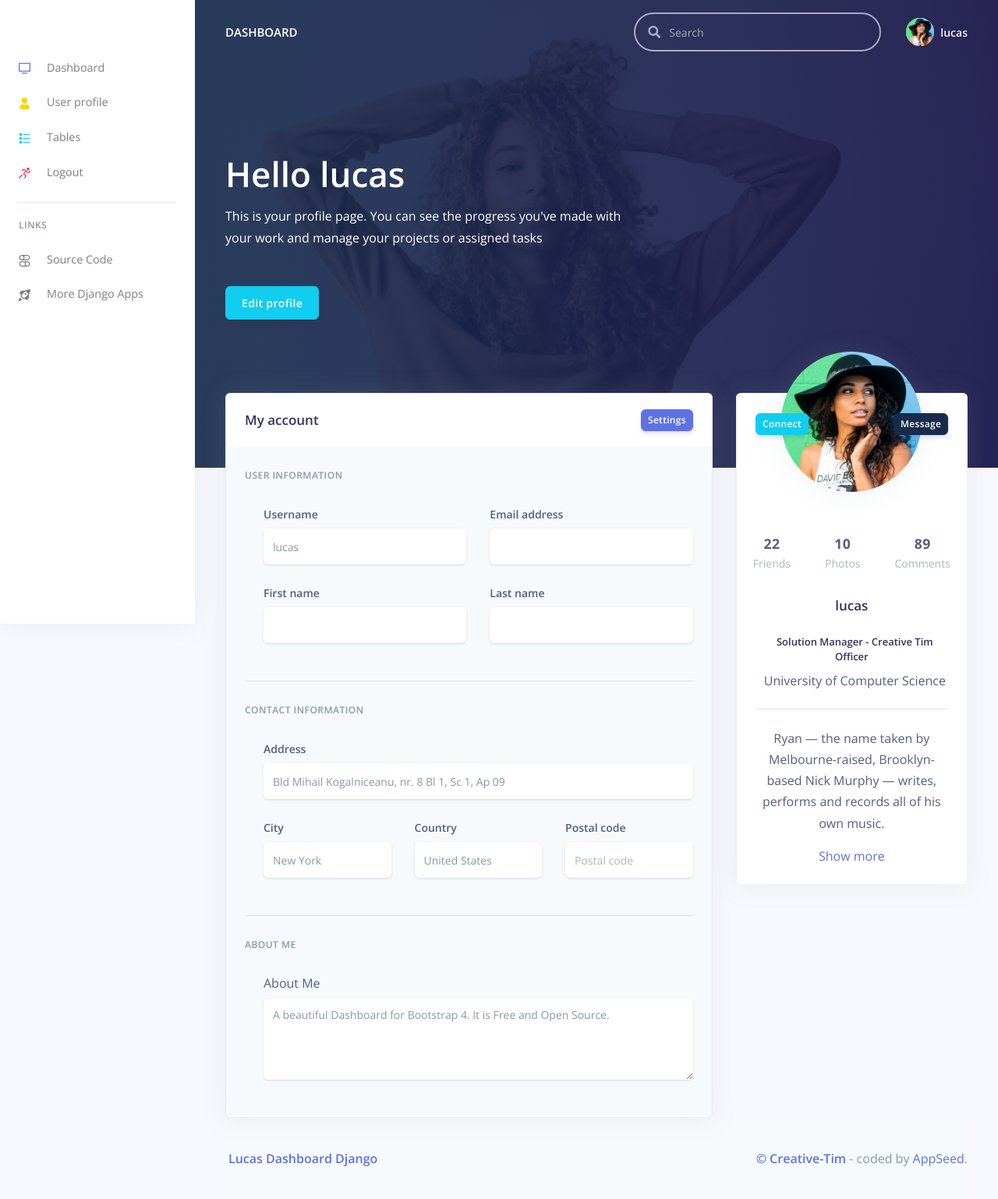
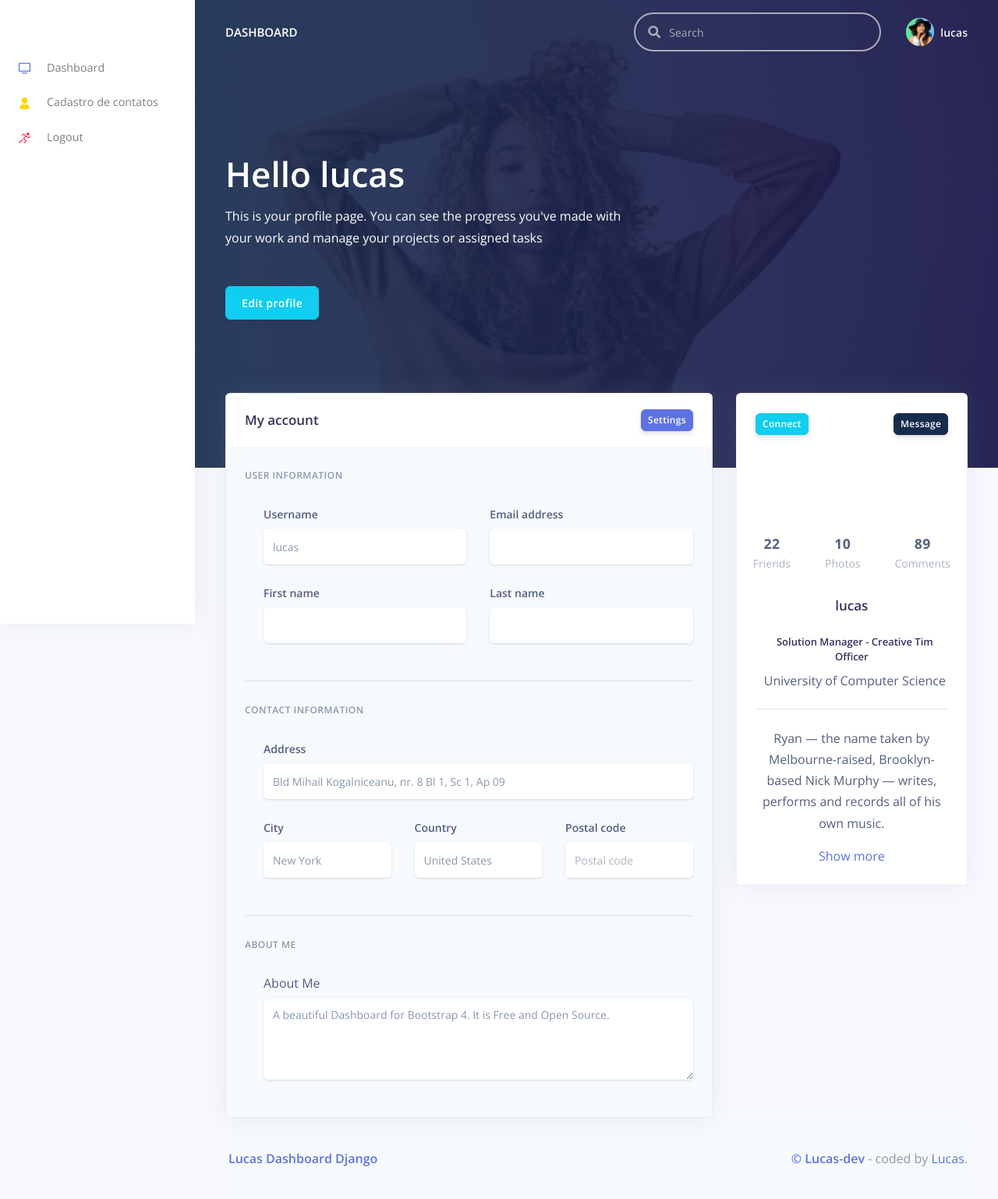
Before and after one commit to Saidshowbob/app-whats, a Django app: page /user-profile/ in a window 1280 px wide. Shown: the whole page at 78% size. Run offline with Django 3.2, Linux system fonts and the light colour scheme; a user stored in the database is signed in; parts of the project's set-up code (start-up, migrations or seed data) failed here and were passed over; some libraries are stand-ins or nearby versions.

Commit message:
'templates

```diff
--- a/app/templates/cadastrar_contato.html
+++ b/app/templates/cadastrar_contato.html
@@ -8,7 +8,7 @@
 
 {% block content %}
 <div class="header pb-8 pt-5 pt-lg-8 d-flex align-items-center"
-    style="min-height: 600px; background-image: url(/static/assets/img/theme/profile-cover.jpg); background-size: cover; background-position: center top;">
+    style="min-height: 600px; background-image: url(/static/assets/img/theme/profile-cover.jpgj); background-size: cover; background-position: center top;">
     <!-- Mask -->
     <span class="mask bg-gradient-default opacity-8"></span>
     <!-- Header container -->
--- a/app/templates/includes/footer.html
+++ b/app/templates/includes/footer.html
@@ -5,15 +5,15 @@
           <div class="col-xl-6">
             <div class="text-center text-xl-left text-muted">
               <a target="_blank"
-                 href="https://www.creative-tim.com/product/argon-dashboard-django"
+                 href="#"
                  class="font-weight-bold ml-1">Lucas Dashboard Django</a>
             </div>
           </div>
           <div class="col-xl-6">
             <div class="text-center text-xl-right text-muted">
-              <a href="https://www.creative-tim.com"
-                 class="font-weight-bold ml-1" target="_blank"> &copy; Creative-Tim</a>
-                 - coded by <a target="_blank" href="https://appseed.us?ref=ct-demo">AppSeed</a>.
+              <a href="#"
+                 class="font-weight-bold ml-1" target="_blank"> &copy; Lucas-dev</a>
+                 - coded by <a target="_blank" href="https://appseed.us?ref=ct-demo">Lucas</a>.
             </div>
           </div>
         </div>
--- a/app/templates/includes/sidenav.html
+++ b/app/templates/includes/sidenav.html
@@ -95,15 +95,15 @@
             </a>
           </li>
           <li class="nav-item">
-            <a class="nav-link {% if 'profile' in segment %} active {% endif %}" href="{% url 'profile' %}">
-              <i class="ni ni-single-02 text-yellow"></i> User profile
+            <a class="nav-link {% if 'profile' in segment %} active {% endif %}" href="{% url 'contatos' %}">
+              <i class="ni ni-single-02 text-yellow"></i> Cadastro de contatos
             </a>
           </li>
-          <li class="nav-item">
+          <!--<li class="nav-item">
             <a class="nav-link {% if 'tables' in segment %} active {% endif %}" href="{% url 'tables' %}">
               <i class="ni ni-bullet-list-67 text-info"></i> Tables
             </a>
-          </li>
+          </li>-->
 
           <li class="nav-item">
             <a class="nav-link" href="{% url 'logout' %}">
@@ -111,11 +111,12 @@
             </a>
           </li>
         </ul>
-        <!-- Divider -->
+        <!--
+
         <hr class="my-3">
-        <!-- Heading -->
+
         <h6 class="navbar-heading text-muted">Links</h6>
-        <!-- Navigation -->
+
         <ul class="navbar-nav mb-md-3">
 
           <li class="nav-item">
@@ -133,6 +134,7 @@
           </li>
 
         </ul>
+        -->
       </div>
     </div>
   </nav>
--- a/app/templates/profile.html
+++ b/app/templates/profile.html
@@ -30,7 +30,7 @@
               <div class="col-lg-3 order-lg-2">
                 <div class="card-profile-image">
                   <a href="#">
-                    <img src="/static/assets/img/theme/team-4-800x800.jpg" class="rounded-circle">
+                    <!--<img src="/static/assets/img/theme/team-4-800x800.jpg" class="rounded-circle">-->
                   </a>
                 </div>
               </div>
```
Also changed, not shown: db.sqlite3.
